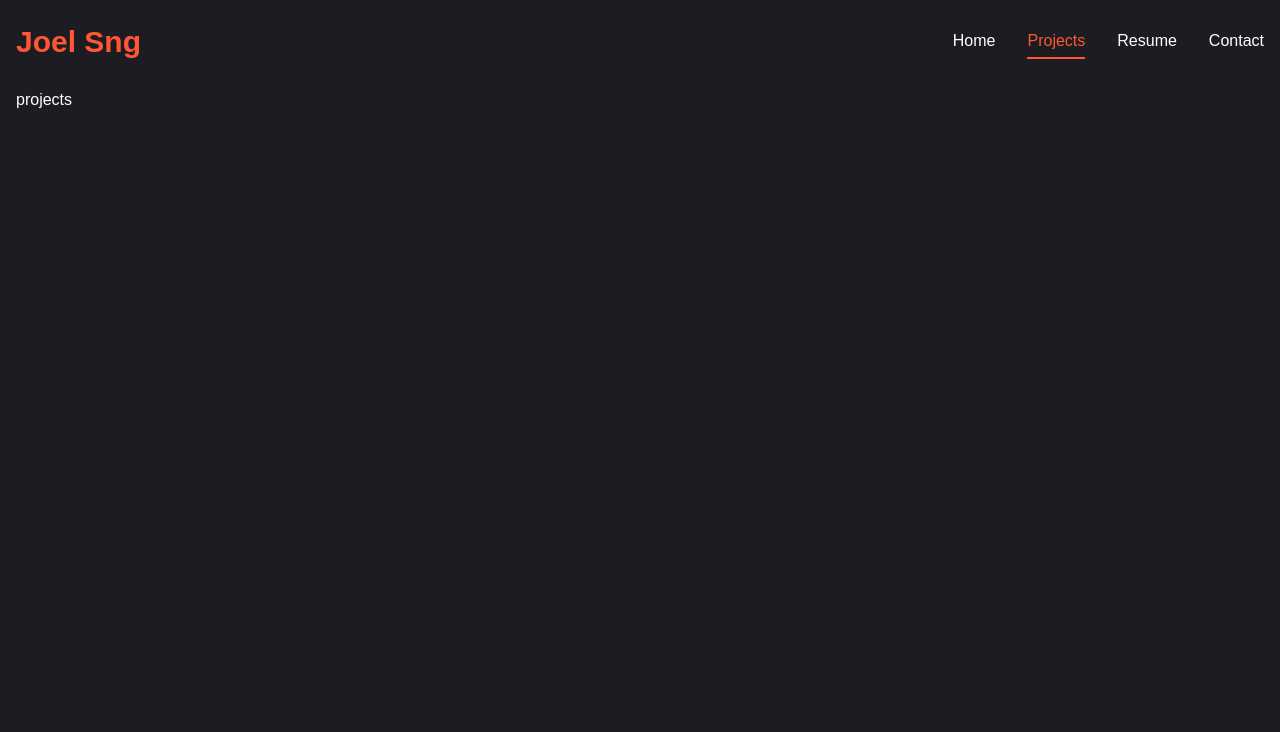
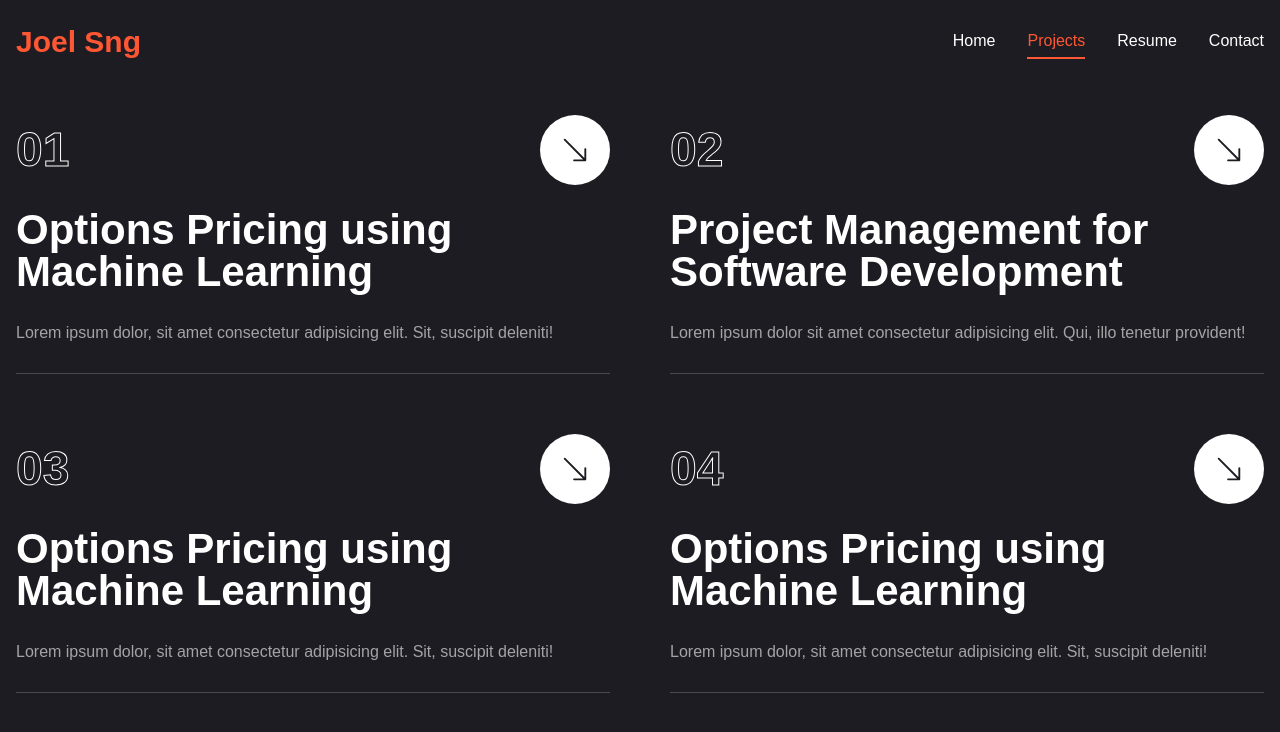
Before and after one commit to JoelSngZhenWei/portfolio_joel, a Next.js app in the folder portfolio_joel_1/: page /projects in a window 1280 px wide. Shown: the top 732 px of the page. Built offline with nearby package versions, Linux system fonts and the light colour scheme.

Commit message:
testing vercel deployment

```diff
--- a/portfolio_joel_1/app/globals.css
+++ b/portfolio_joel_1/app/globals.css
@@ -83,4 +83,12 @@ body {
   .accent {
     color: #ff5733; /* Replace with your desired accent color */
   }
+
+  .text-outline{
+    -webkit-text-stroke: 1px #ffffff;
+  }
+
+  .text-outline-hover {
+    -webkit-text-stroke: 1px #ff5733;
+  }
 }
--- a/portfolio_joel_1/app/projects/page.tsx
+++ b/portfolio_joel_1/app/projects/page.tsx
@@ -1,5 +1,77 @@
-export default function Projects() {
-    return (
-      <main>projects</main>
-    );
-  }
+"use client";
+import { motion } from "framer-motion";
+import { BsArrowDownRight } from "react-icons/bs";
+import Link from "next/link";
+
+const projects = [
+  {
+    num: '01',
+    title: 'Options Pricing using Machine Learning',
+    description: 'Lorem ipsum dolor, sit amet consectetur adipisicing elit. Sit, suscipit deleniti!',
+    skills: ['Machine Learning','Neural Networks','Python'],
+    href: 'projects/optionspricing'
+  },
+  {
+    num: '02',
+    title: 'Project Management for Software Development',
+    description: 'Lorem ipsum dolor sit amet consectetur adipisicing elit. Qui, illo tenetur provident!',
+    skills: ['SCRUM','Agile Development','Flask', 'Python'],
+    href: ''
+  },
+  {
+    num: '03',
+    title: 'Options Pricing using Machine Learning',
+    description: 'Lorem ipsum dolor, sit amet consectetur adipisicing elit. Sit, suscipit deleniti!',
+    href: ''
+  },
+  {
+    num: '04',
+    title: 'Options Pricing using Machine Learning',
+    description: 'Lorem ipsum dolor, sit amet consectetur adipisicing elit. Sit, suscipit deleniti!',
+    href: ''
+  },
+]
+
+export default function Contact() {
+  return (
+    <section className="min-h-[80vh] flex flex-col justify-center py-12 xl:py-0">
+      <div className="container mx-auto">
+
+        <motion.div
+          initial={{ opacity: 0 }}
+          animate={{
+            opacity: 1,
+            transition: { delay: 2.4, duration: 0.4, ease: "easeIn" }
+          }}
+          className="grid grid-cols-1 md:grid-cols-2 gap-[60px]"
+        >
+          {projects.map((project, index) => {
+            return (
+              <div key={index} className="flex-1 flex flex-col justify-center gap-6 group">
+                {/* Top */}
+                <div className="w-full flex justify-between items-center">
+                  <div className="text-5xl font-extrabold text-outline text-transparent group-hover:text-outline-hover transition-all duration-500">{project.num}</div>
+                  <Link href={project.href} className="w-[70px] h-[70px] rounded-full bg-white group-hover:bg-accent transition-all duration-500 flex justify-center items-center hover:-rotate-45">
+                    <BsArrowDownRight className="text-primary text-3xl"/>
+                  </Link>
+                </div>
+                {/* title */}
+                <h2 className="text-[42px] font-bold leading-none text-white group-hover:text-accent transition-all duration-500">
+                  {project.title}
+                </h2>
+                {/* description */}
+                <p className="text-white/60">{project.description}</p>
+                {/* border */}
+                <div className="border-b border-white/20 w-full"></div>
+              </div>
+            )
+          })}
+
+        </motion.div>
+
+
+      </div>
+    </section>
+
+  );
+}
--- a/portfolio_joel_1/app/resume/page.tsx
+++ b/portfolio_joel_1/app/resume/page.tsx
@@ -10,11 +10,10 @@ import {
 } from 'react-icons/fa'
 
 import {
-  SiTailwindcss,
   SiNextdotjs,
 } from 'react-icons/si'
 import { TbSql } from "react-icons/tb";
-import { SiScikitlearn, SiPandas, SiTensorflow, SiSelenium, SiUipath, SiTableau } from "react-icons/si";
+import { SiScikitlearn, SiPandas, SiTensorflow, SiSelenium, SiUipath, SiTableau, SiFlask } from "react-icons/si";
 import { VscAzure } from "react-icons/vsc";
 import { BsBarChartFill } from "react-icons/bs";
 
@@ -148,14 +147,14 @@ const skills = {
       description: "Library in Python for machine learning and deep learning."
     },
     {
+      icon: <SiFlask />,
+      name: "Flask",
+      description: "Python library for application backend development."
+    },
+    {
       icon: <SiNextdotjs />,
       name: "next.js",
       description: "Modern, react based framework for efficient web development."
-    },
-    {
-      icon: <SiTailwindcss />,
-      name: "tailwind.CSS",
-      description: "Modern CSS framework for efficient web development."
     },
     {
       icon: <FaNodeJs />,
--- a/portfolio_joel_1/components/Stairs.tsx
+++ b/portfolio_joel_1/components/Stairs.tsx
@@ -1,4 +1,3 @@
-import { reverse } from "dns";
 import { motion } from "framer-motion"
 
 const stairAnimation = {
@@ -13,7 +12,7 @@ const stairAnimation = {
     },
 };
 
-const reverseIndex = (index) => {
+const reverseIndex = (index: number) => {
     const totalSteps = 6;
     return totalSteps - index - 1;
 }
```
